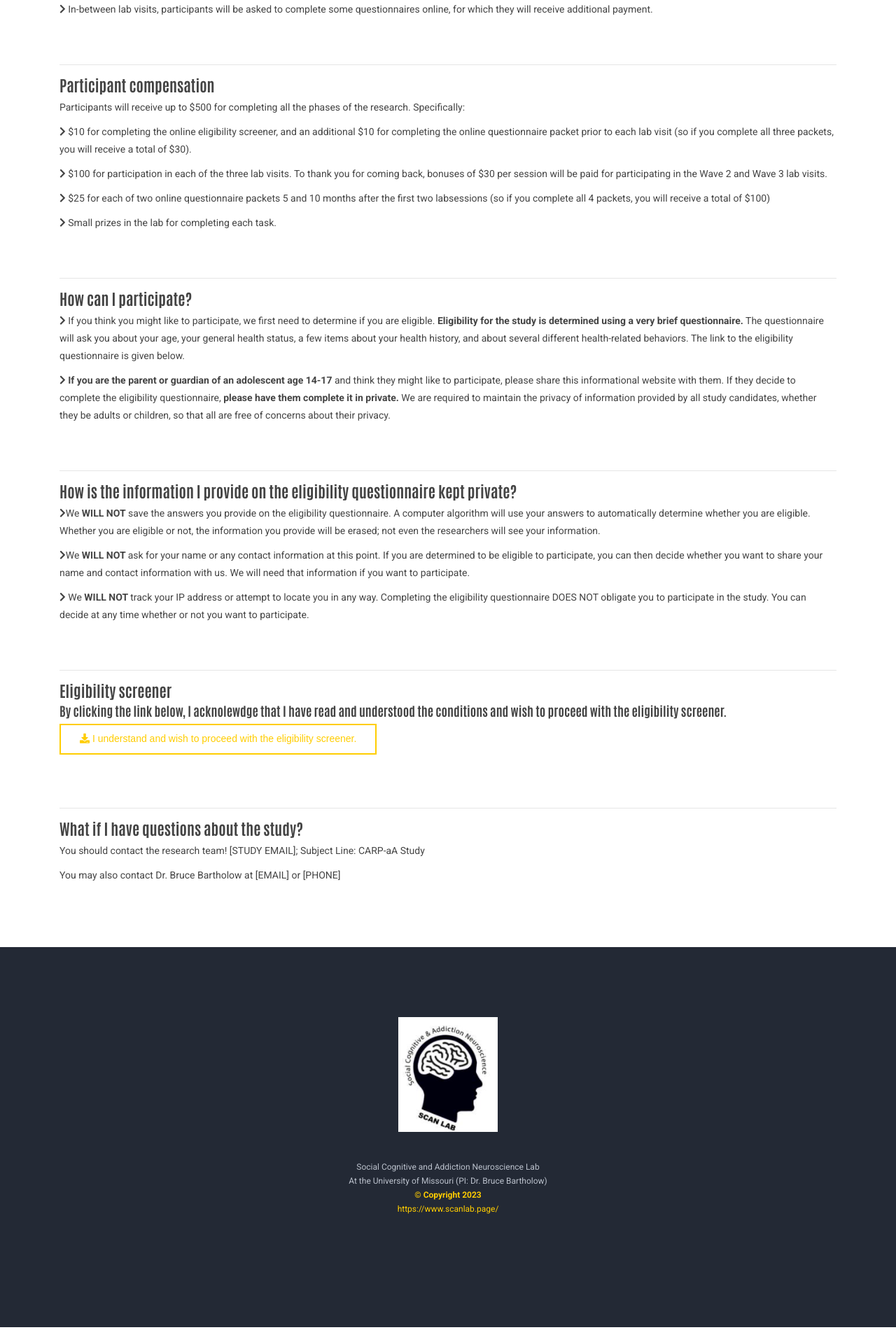
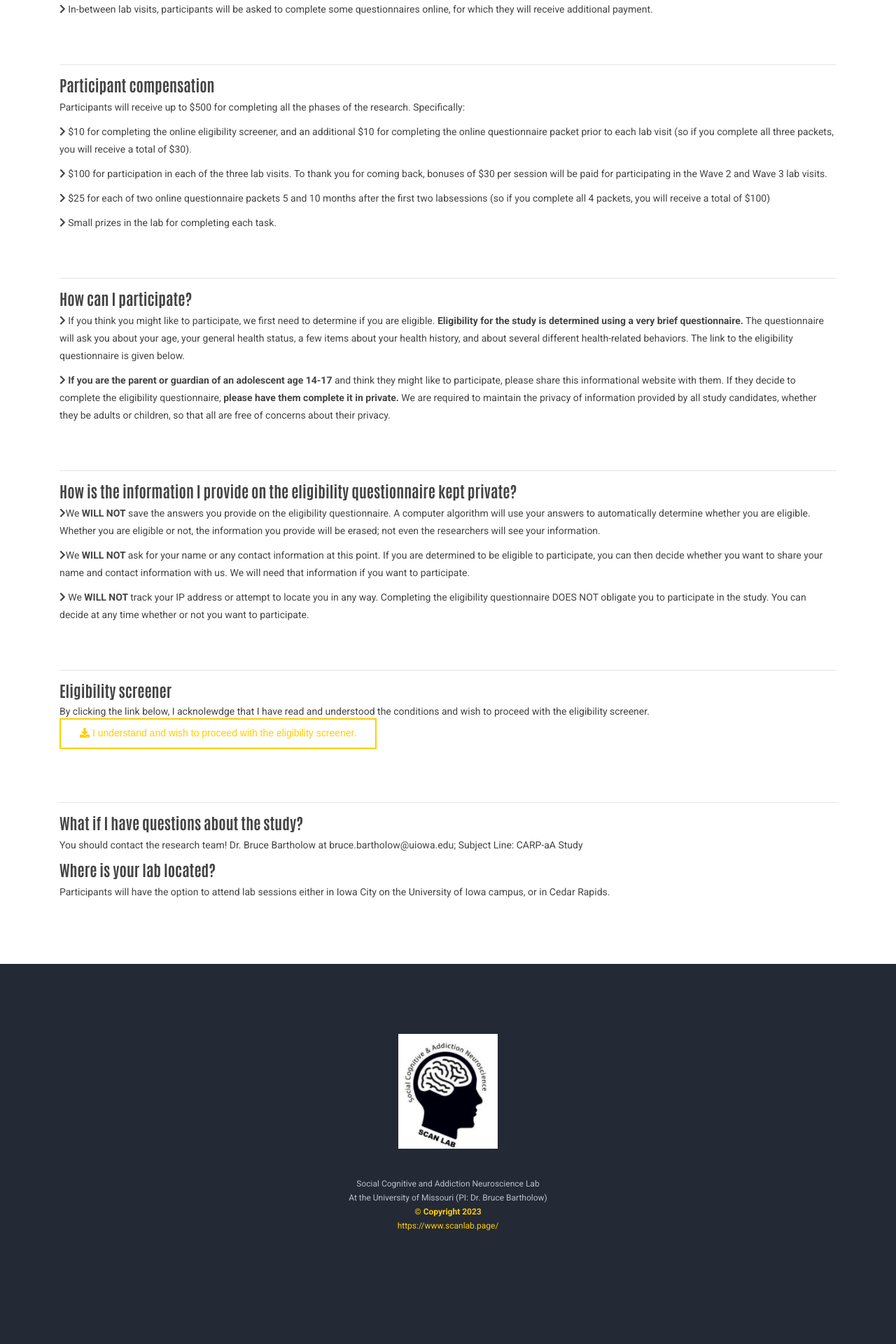
Before and after one commit to bartholow-scanlab/bartholow-scanlab.github.io, a Jekyll site: the page built from carp-aa.html, in a window 1280 px wide. Shown: the part 991-2911 px from the top of the page at 70% size. Built offline with Jekyll 4.4.1, drawn with Linux system fonts in a browser that asks for light colours; nearby versions of some CDN libraries.

Commit message:
Update carp-aa.html

```diff
--- a/carp-aa.html
+++ b/carp-aa.html
@@ -80,7 +80,7 @@ Completing the eligibility questionnaire DOES NOT obligate you to participate in
 
 <h4>Eligibility screener</h4>
 
-<h5>By clicking the link below, I acknolewdge that I have read and understood the conditions and wish to proceed with the eligibility screener.</h5>
+By clicking the link below, I acknolewdge that I have read and understood the conditions and wish to proceed with the eligibility screener.
  <li> <a href="" target="_blank" rel="noopener noreferrer"> <button type="button" class="btn std-btn btn-common"><i class="fa fa-download icons" aria-hidden="true"></i>
 I understand and wish to proceed with the eligibility screener.
 </button> </a></li>
@@ -94,9 +94,13 @@ I understand and wish to proceed with the eligibility screener.
 
 <h4>What if I have questions about the study?</h4>
 
-<p>You should contact the research team! [STUDY EMAIL]; Subject Line: CARP-aA Study</p>
-<p>You may also contact Dr. Bruce Bartholow at [EMAIL] or [PHONE]</p>
+<p>You should contact the research team! Dr. Bruce Bartholow at bruce.bartholow@uiowa.edu; Subject Line: CARP-aA Study</p>
 
+
+
+<h4>Where is your lab located?</h4>
+
+<p>Participants will have the option to attend lab sessions either in Iowa City on the University of Iowa campus, or in Cedar Rapids.</p>
 
 
     </div>
```
